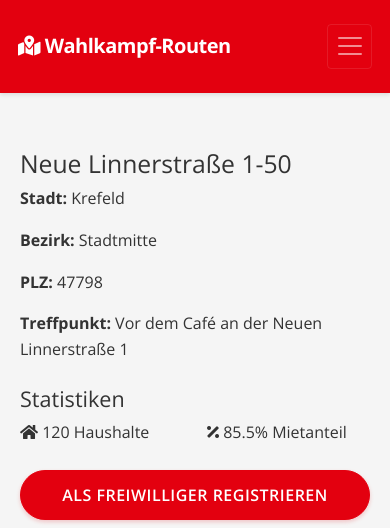
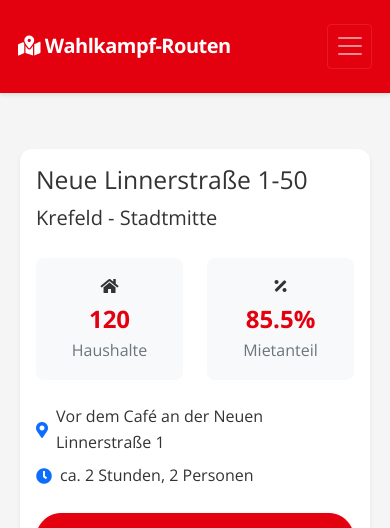
Before and after one commit to Annomy111/Router, a Flask app: page /route/1 in a window 390 px wide. Shown: the top 528 px of the page. Run offline with Flask 3, Linux system fonts and the light colour scheme; data comes from the database, SQL or seed files in the repository; data that the repository does not hold is empty; some libraries are stand-ins or nearby versions; grey boxes are pictures that could not be loaded.

Commit message:
Optimiere route_detail.html: Vereinfachtes Layout, bessere Benutzerführung

```diff
--- a/templates/route_detail.html
+++ b/templates/route_detail.html
@@ -4,236 +4,181 @@
 <div class="container mt-4">
     <div class="row">
         <div class="col-md-6">
+            <div class="card shadow-sm mb-4">
+                <div class="card-body">
                     <h2>{{ route.street }} {{ route.house_numbers }}</h2>
-            <p><strong>Stadt:</strong> {{ route.city }}</p>
-            <p><strong>Bezirk:</strong> {{ route.district }}</p>
-            <p><strong>PLZ:</strong> {{ route.zip_code }}</p>
-            <p><strong>Treffpunkt:</strong> {{ route.meeting_point }}</p>
+                    <p class="lead mb-4">{{ route.city }} - {{ route.district }}</p>
 
-            <!-- Statistiken -->
-            <div class="stats-container mt-4">
-                <h4>Statistiken</h4>
-                <div class="row">
+                    <div class="row mb-4">
                         <div class="col-6">
-                        <div class="stat-box">
+                            <div class="info-box">
                                 <i class="fas fa-home"></i>
-                            <span class="stat-value">{{ route.households }}</span>
-                            <span class="stat-label">Haushalte</span>
+                                <span class="value">{{ route.households }}</span>
+                                <span class="label">Haushalte</span>
                             </div>
                         </div>
                         <div class="col-6">
-                        <div class="stat-box">
+                            <div class="info-box">
                                 <i class="fas fa-percentage"></i>
-                            <span class="stat-value">{{ route.rental_percentage }}%</span>
-                            <span class="stat-label">Mietanteil</span>
+                                <span class="value">{{ route.rental_percentage }}%</span>
+                                <span class="label">Mietanteil</span>
+                            </div>
+                        </div>
+                    </div>
+
+                    <div class="mb-4">
+                        <div class="d-flex align-items-center mb-2">
+                            <i class="fas fa-map-marker-alt text-primary me-2"></i>
+                            <span>{{ route.meeting_point }}</span>
+                        </div>
+                        <div class="d-flex align-items-center">
+                            <i class="fas fa-clock text-primary me-2"></i>
+                            <span>ca. 2 Stunden, 2 Personen</span>
+                        </div>
+                    </div>
+
+                    <button class="btn btn-primary w-100" data-bs-toggle="modal" data-bs-target="#registrationModal">
+                        <i class="fas fa-user-plus"></i> Jetzt registrieren
+                    </button>
+                </div>
+            </div>
+        </div>
+
+        <div class="col-md-6">
+            <div class="card shadow-sm">
+                <div class="card-body p-0">
+                    <div id="map" style="height: 400px;"></div>
+                </div>
             </div>
         </div>
     </div>
 </div>
 
-            <!-- Registrierungsbutton -->
-            <div class="mt-4">
-                <button class="btn btn-primary" data-bs-toggle="modal" data-bs-target="#registrationModal">
-                    Als Freiwilliger registrieren
-                </button>
-            </div>
-        </div>
-
-        <!-- Google Maps -->
-        <div class="col-md-6">
-            <div id="map" style="height: 400px;"></div>
-        </div>
-    </div>
-</div>
-
 <!-- Registrierungsformular -->
-<div class="modal fade" id="registrationModal" tabindex="-1" aria-labelledby="registrationModalLabel" aria-hidden="true">
-    <div class="modal-dialog modal-lg">
+<div class="modal fade" id="registrationModal" tabindex="-1">
+    <div class="modal-dialog">
         <div class="modal-content">
             <div class="modal-header">
-                <h5 class="modal-title" id="registrationModalLabel">Als Freiwilliger registrieren</h5>
-                <button type="button" class="btn-close" data-bs-dismiss="modal" aria-label="Schließen"></button>
+                <h5 class="modal-title">Als Freiwilliger registrieren</h5>
+                <button type="button" class="btn-close" data-bs-dismiss="modal"></button>
             </div>
             <div class="modal-body">
-                <form id="registrationForm" class="needs-validation" novalidate>
-                    <!-- Schritt 1: Persönliche Daten -->
-                    <div class="wizard-step active">
-                        <h6 class="mb-3">Persönliche Daten</h6>
+                <form id="registrationForm">
                     <div class="mb-3">
-                            <label for="name" class="form-label">Name</label>
-                            <input type="text" class="form-control" id="name" name="name" required autocomplete="name">
-                            <div class="invalid-feedback">
-                                Bitte geben Sie Ihren Namen ein.
-                            </div>
+                        <label class="form-label">Name</label>
+                        <input type="text" class="form-control" name="name" required>
                     </div>
                     <div class="mb-3">
-                            <label for="email" class="form-label">E-Mail</label>
-                            <input type="email" class="form-control" id="email" name="email" required autocomplete="email">
-                            <div class="invalid-feedback">
-                                Bitte geben Sie eine gültige E-Mail-Adresse ein.
-                            </div>
+                        <label class="form-label">E-Mail</label>
+                        <input type="email" class="form-control" name="email" required>
                     </div>
                     <div class="mb-3">
-                            <label for="phone" class="form-label">Telefon</label>
-                            <input type="tel" class="form-control" id="phone" name="phone" required autocomplete="tel">
-                            <div class="invalid-feedback">
-                                Bitte geben Sie Ihre Telefonnummer ein.
-                            </div>
-                        </div>
-                    </div>
-
-                    <!-- Schritt 2: Zeitauswahl -->
-                    <div class="wizard-step">
-                        <h6 class="mb-3">Zeitauswahl</h6>
-                        <div class="mb-3">
-                            <label for="date" class="form-label">Datum</label>
-                            <input type="date" class="form-control" id="date" name="date" required autocomplete="off">
-                            <div class="invalid-feedback">
-                                Bitte wählen Sie ein Datum aus.
-                            </div>
+                        <label class="form-label">Telefon</label>
+                        <input type="tel" class="form-control" name="phone" required>
                     </div>
                     <div class="mb-3">
-                            <label for="timeSlot" class="form-label">Zeitfenster</label>
-                            <select class="form-select" id="timeSlot" name="timeSlot" required autocomplete="off">
+                        <label class="form-label">Datum</label>
+                        <input type="date" class="form-control" name="date" required>
+                    </div>
+                    <div class="mb-3">
+                        <label class="form-label">Zeitfenster</label>
+                        <select class="form-select" name="timeSlot" required>
                             <option value="">Bitte wählen...</option>
                             <option value="morning">Vormittag (9:00 - 12:00)</option>
                             <option value="afternoon">Nachmittag (14:00 - 17:00)</option>
                             <option value="evening">Abend (17:00 - 20:00)</option>
                         </select>
-                            <div class="invalid-feedback">
-                                Bitte wählen Sie ein Zeitfenster aus.
                     </div>
-                        </div>
-                    </div>
-
-                    <div class="d-flex justify-content-between mt-4">
-                        <button type="button" class="btn btn-secondary btn-prev d-none">Zurück</button>
-                        <button type="button" class="btn btn-primary btn-next">Weiter</button>
-                        <button type="submit" class="btn btn-success d-none">Registrierung abschließen</button>
-                    </div>
+                    <button type="submit" class="btn btn-primary w-100">Registrierung abschließen</button>
                 </form>
             </div>
         </div>
     </div>
 </div>
 
-<!-- Google Maps Script -->
 <script>
 function initMap() {
-    const routeLocation = { lat: {{ route.lat }}, lng: {{ route.lon }} };
-    const meetingPoint = { lat: {{ route.meeting_point_lat }}, lng: {{ route.meeting_point_lon }} };
-
     const map = new google.maps.Map(document.getElementById('map'), {
         zoom: 16,
-        center: routeLocation
+        center: {lat: {{ route.lat }}, lng: {{ route.lon }}},
+        mapTypeControl: false,
+        streetViewControl: true,
+        fullscreenControl: true
     });
 
-    // Route marker
     new google.maps.Marker({
-        position: routeLocation,
+        position: {lat: {{ route.lat }}, lng: {{ route.lon }}},
         map: map,
         title: '{{ route.street }} {{ route.house_numbers }}'
     });
 
-    // Meeting point marker
     new google.maps.Marker({
-        position: meetingPoint,
+        position: {lat: {{ route.meeting_point_lat }}, lng: {{ route.meeting_point_lon }}},
         map: map,
-        title: 'Treffpunkt: {{ route.meeting_point }}',
+        title: 'Treffpunkt',
         icon: {
-            url: 'http://maps.google.com/mapfiles/ms/icons/blue-dot.png'
+            path: google.maps.SymbolPath.BACKWARD_CLOSED_ARROW,
+            scale: 6,
+            fillColor: "#E3000F",
+            fillOpacity: 1,
+            strokeWeight: 2,
+            strokeColor: "#ffffff"
         }
     });
 }
 </script>
-<script async defer
-    src="https://maps.googleapis.com/maps/api/js?key={{ config['GOOGLE_MAPS_KEY'] }}&callback=initMap">
-</script>
 
-<!-- Form Handling Script -->
+<script async defer src="https://maps.googleapis.com/maps/api/js?key={{ config['GOOGLE_MAPS_KEY'] }}&callback=initMap"></script>
+
 <script>
-document.addEventListener('DOMContentLoaded', function() {
-    const form = document.getElementById('registrationForm');
-    const nextBtn = document.querySelector('.btn-next');
-    const prevBtn = document.querySelector('.btn-prev');
-    const submitBtn = document.querySelector('button[type="submit"]');
-    const steps = document.querySelectorAll('.wizard-step');
-    let currentStep = 0;
-
-    function showStep(stepIndex) {
-        steps.forEach((step, index) => {
-            step.classList.toggle('active', index === stepIndex);
-        });
-
-        prevBtn.classList.toggle('d-none', stepIndex === 0);
-        nextBtn.classList.toggle('d-none', stepIndex === steps.length - 1);
-        submitBtn.classList.toggle('d-none', stepIndex !== steps.length - 1);
-    }
-
-    nextBtn.addEventListener('click', () => {
-        if (validateCurrentStep()) {
-            currentStep++;
-            showStep(currentStep);
-        }
-    });
-
-    prevBtn.addEventListener('click', () => {
-        currentStep--;
-        showStep(currentStep);
-    });
-
-    function validateCurrentStep() {
-        const currentStepElement = steps[currentStep];
-        const inputs = currentStepElement.querySelectorAll('input[required], select[required]');
-        let isValid = true;
-
-        inputs.forEach(input => {
-            if (!input.value) {
-                isValid = false;
-                input.classList.add('is-invalid');
-            } else {
-                input.classList.remove('is-invalid');
-            }
-        });
-
-        return isValid;
-    }
-
-    form.addEventListener('submit', async function(e) {
+document.getElementById('registrationForm').addEventListener('submit', async function(e) {
     e.preventDefault();
 
-        if (!validateCurrentStep()) return;
-
-        const formData = {
+    const formData = new FormData(this);
+    const data = {
         route_id: {{ route.id }},
-            name: document.getElementById('name').value,
-            email: document.getElementById('email').value,
-            phone: document.getElementById('phone').value,
-            date: document.getElementById('date').value,
-            time_slot: document.getElementById('timeSlot').value
+        name: formData.get('name'),
+        email: formData.get('email'),
+        phone: formData.get('phone'),
+        date: formData.get('date'),
+        time_slot: formData.get('timeSlot')
     };
 
     try {
         const response = await fetch('/api/register', {
             method: 'POST',
-                headers: {
-                    'Content-Type': 'application/json'
-                },
-                body: JSON.stringify(formData)
+            headers: {'Content-Type': 'application/json'},
+            body: JSON.stringify(data)
         });
 
         const result = await response.json();
-
         if (result.success) {
             alert('Registrierung erfolgreich!');
             window.location.reload();
         } else {
-                alert('Fehler bei der Registrierung: ' + result.error);
+            alert('Fehler: ' + result.error);
         }
     } catch (error) {
-            alert('Ein Fehler ist aufgetreten: ' + error);
+        alert('Fehler bei der Registrierung');
     }
 });
-});
 </script>
+
+<style>
+.info-box {
+    background: #f8f9fa;
+    border-radius: 8px;
+    padding: 1rem;
+    text-align: center;
+}
+.info-box .value {
+    display: block;
+    font-size: 1.5rem;
+    font-weight: bold;
+    color: #E3000F;
+}
+.info-box .label {
+    color: #6c757d;
+}
+</style>
 {% endblock %}
```
Lines whose indentation alone changed are shown as unchanged.
